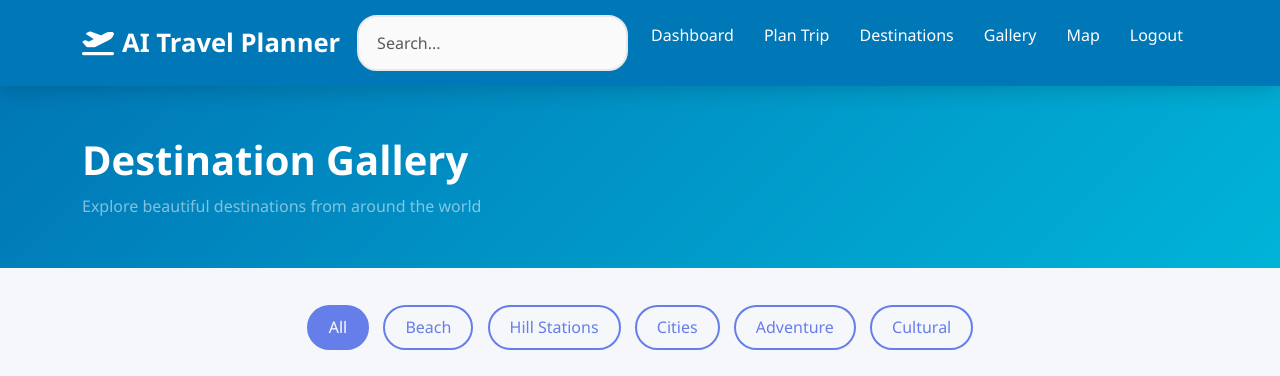
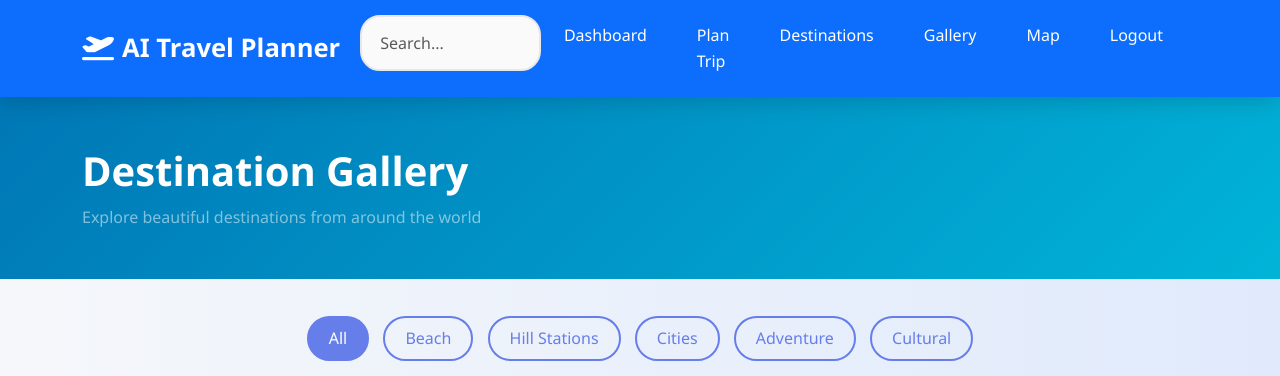
Before and after one commit to divyacet2024-dot/travellar-web, a Flask app: page /gallery in a window 1280 px wide. Shown: the top 376 px of the page. Run offline with Flask 3, Linux system fonts and the light colour scheme; the visitor is signed in with stand-in values (Sample User, id 1).

Commit message:
Modern UI + animations upgrade

```diff
--- a/static/css/style.css
+++ b/static/css/style.css
@@ -1,30 +1,25 @@
-/* AI Travel Planner - Main Stylesheet */
+/* AI Travel Planner - Premium Theme Stylesheet */
 
-/* CSS Variables - Modern Travel Theme */
+/* CSS Variables - Premium Color Palette */
 :root {
-    --primary-color: #0077b6;
-    --primary-dark: #023e8a;
-    --secondary-color: #00b4d8;
-    --accent-color: #ff6b6b;
-    --success-color: #28a745;
-    --danger-color: #dc3545;
-    --warning-color: #ffc107;
-    --info-color: #17a2b8;
-    --dark-color: #1a1a2e;
-    --light-color: #f5f7fa;
-    --text-color: #333333;
-    --gradient-primary: linear-gradient(135deg, #0077b6 0%, #00b4d8 100%);
+    --primary: #6c63ff;      /* purple */
+    --primary-dark: #5a52d5;
+    --secondary: #00bcd4;    /* cyan */
+    --accent: #ff6b6b;       /* coral */
+    --success: #28a745;
+    --danger: #dc3545;
+    --warning: #ffc107;
+    --dark: #1e1e2f;         /* dark background */
+    --light: #f5f7fa;        /* page bg */
+    --text: #333333;
+    --gradient-primary: linear-gradient(135deg, #6c63ff 0%, #00bcd4 100%);
     --gradient-modern: linear-gradient(135deg, #11998e 0%, #38ef7d 100%);
-    --gradient-purple: linear-gradient(135deg, #cc2b5e 0%, #753a88 100%);
-    --gradient-ocean: linear-gradient(135deg, #2193b0 0%, #6dd5ed 100%);
-    --gradient-sunset: linear-gradient(135deg, #ff512f 0%, #dd2476 100%);
     --gradient-accent: linear-gradient(135deg, #ff6b6b 0%, #ff8e53 100%);
     --shadow-sm: 0 2px 10px rgba(0,0,0,0.1);
     --shadow-md: 0 5px 20px rgba(0,0,0,0.15);
     --shadow-lg: 0 10px 40px rgba(0,0,0,0.2);
-    --shadow-glow: 0 0 30px rgba(0, 119, 182, 0.4);
+    --shadow-glow: 0 0 20px rgba(108, 99, 255, 0.6);
     --border-radius: 15px;
-    --border-radius-lg: 25px;
     --transition: all 0.3s ease;
 }
 
@@ -42,8 +37,8 @@ html {
 body {
     font-family: 'Segoe UI', Tahoma, Geneva, Verdana, sans-serif;
     line-height: 1.6;
-    color: var(--text-color);
-    background-color: var(--light-color);
+    color: var(--text);
+    background: linear-gradient(to right, #f5f7fa, #e0eafc);
     overflow-x: hidden;
 }
 
@@ -69,9 +64,10 @@ a:hover {
 
 /* Navbar Styles */
 .navbar {
+    background: rgba(30, 30, 47, 0.8);
+    backdrop-filter: blur(10px);
+    padding: 15px 30px;
     box-shadow: var(--shadow-md);
-    padding: 15px 0;
-    background: #0077b6 !important;
     transition: all 0.3s ease;
     position: sticky;
     top: 0;
@@ -79,7 +75,7 @@ a:hover {
 }
 
 .navbar.scrolled {
-    padding: 10px 0;
+    padding: 10px 30px;
     box-shadow: var(--shadow-lg);
 }
 
@@ -87,6 +83,17 @@ a:hover {
     font-weight: 700;
     font-size: 1.6rem;
     color: white !important;
+}
+
+.navbar a {
+    color: white;
+    margin-right: 20px;
+    transition: 0.3s;
+    text-decoration: none;
+}
+
+.navbar a:hover {
+    color: var(--secondary);
 }
 
 .navbar-dark .navbar-nav .nav-link {
@@ -98,7 +105,8 @@ a:hover {
 }
 
 .navbar-dark .navbar-nav .nav-link:hover {
-    background: rgba(255,255,255,0.2);
+    background: rgba(255,255,255,0.1);
+    color: var(--secondary) !important;
 }
 
 /* Mobile Navigation */
```
